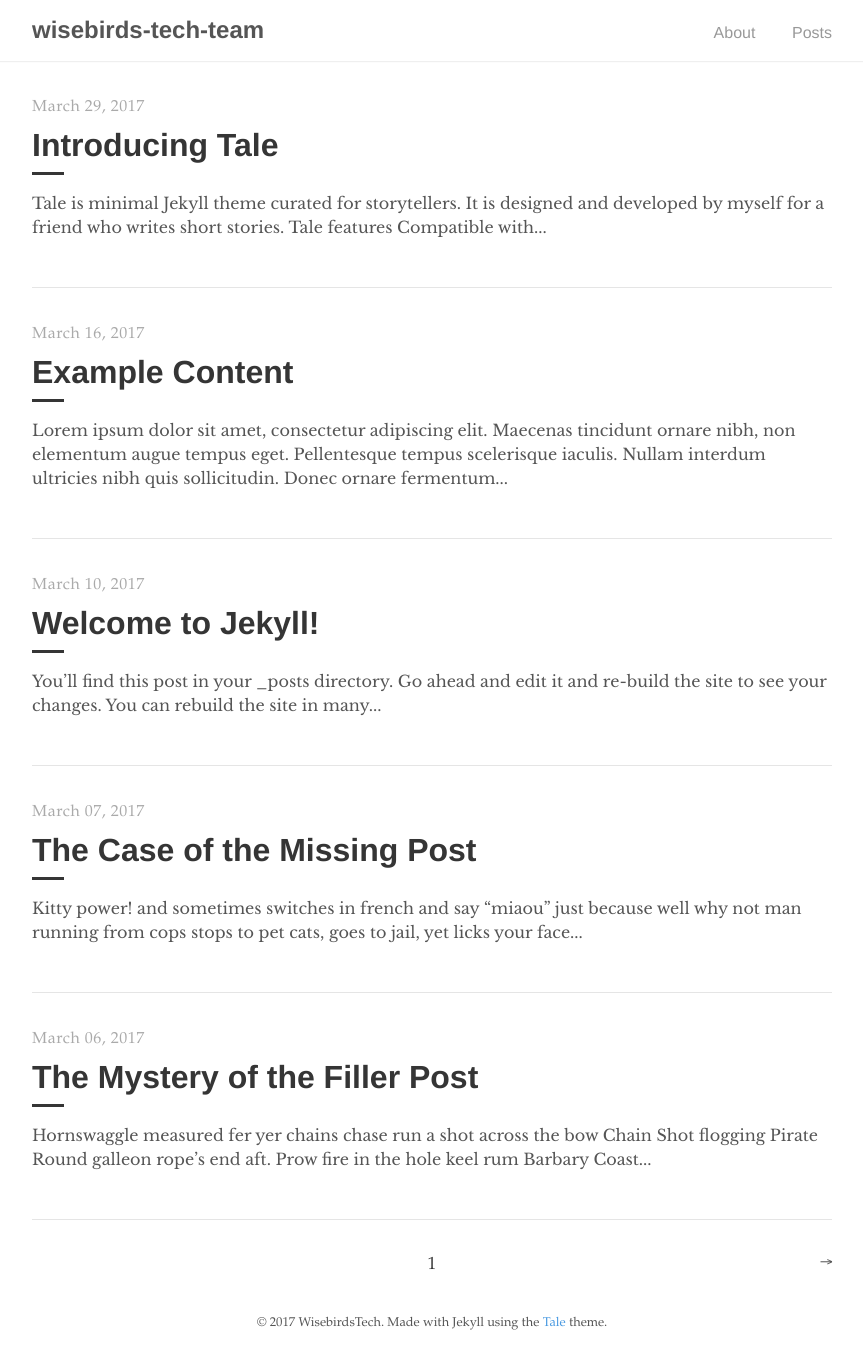
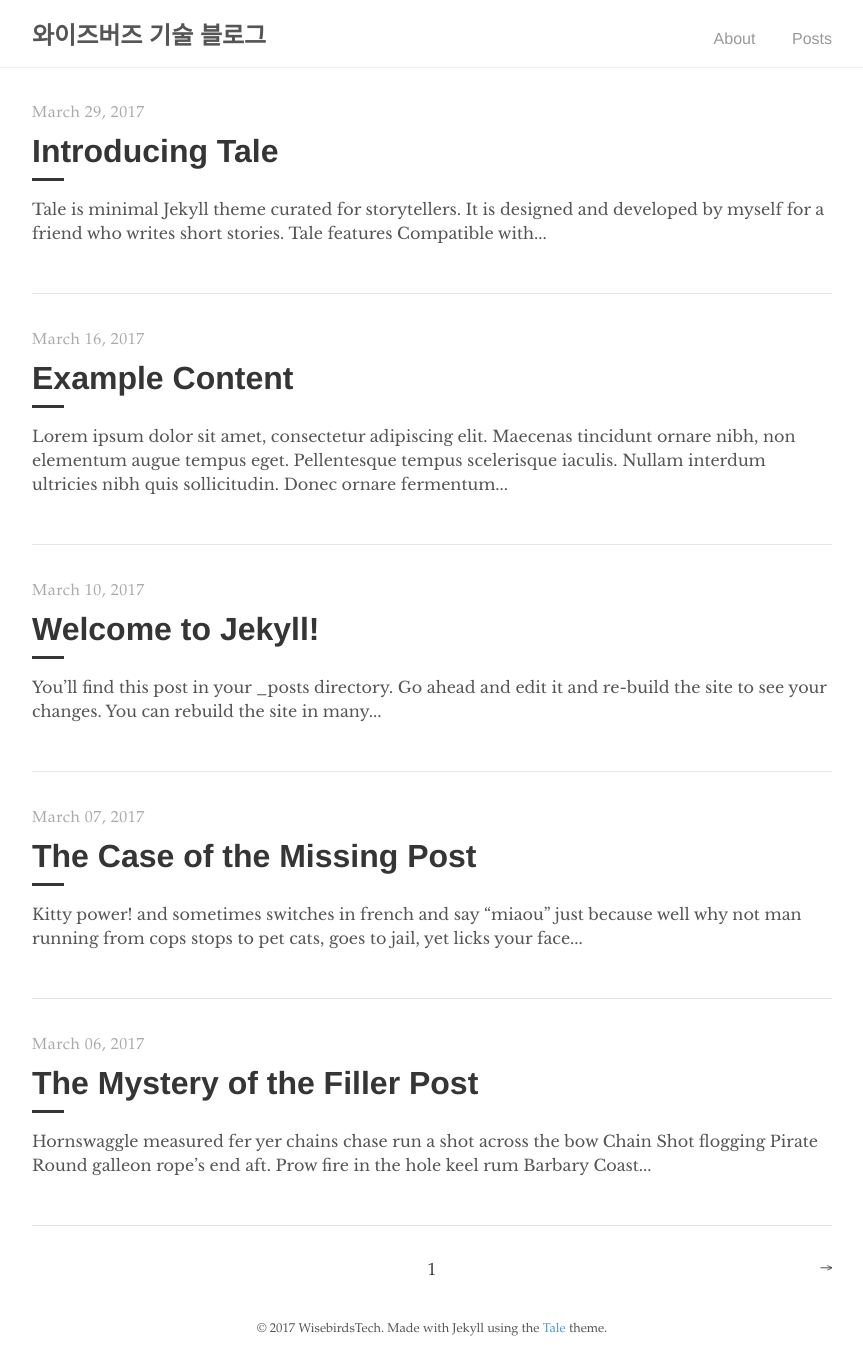
Before and after one commit to wisebirds-tech/wisebirds-tech.github.io, a Jekyll site: the page built from index.html, in a window 1280 px wide. Shown: the whole page, without its empty margins (208-1071 px from the left). Built offline with Jekyll 4.4.1, drawn with Linux system fonts in a browser that asks for light colours; the list of posts is cut into pages by our own code.

Commit message:
setting change

```diff
--- a/_config.yml
+++ b/_config.yml
@@ -2,7 +2,7 @@
 permalink:      /:year-:month-:day/:title
 
 # Setup
-title:          wisebirds-tech-team
+title:          와이즈버즈 기술 블로그
 paginate:       5
 baseurl:        ""
 url:            "https://wisebirds-tech.github.io"
```
